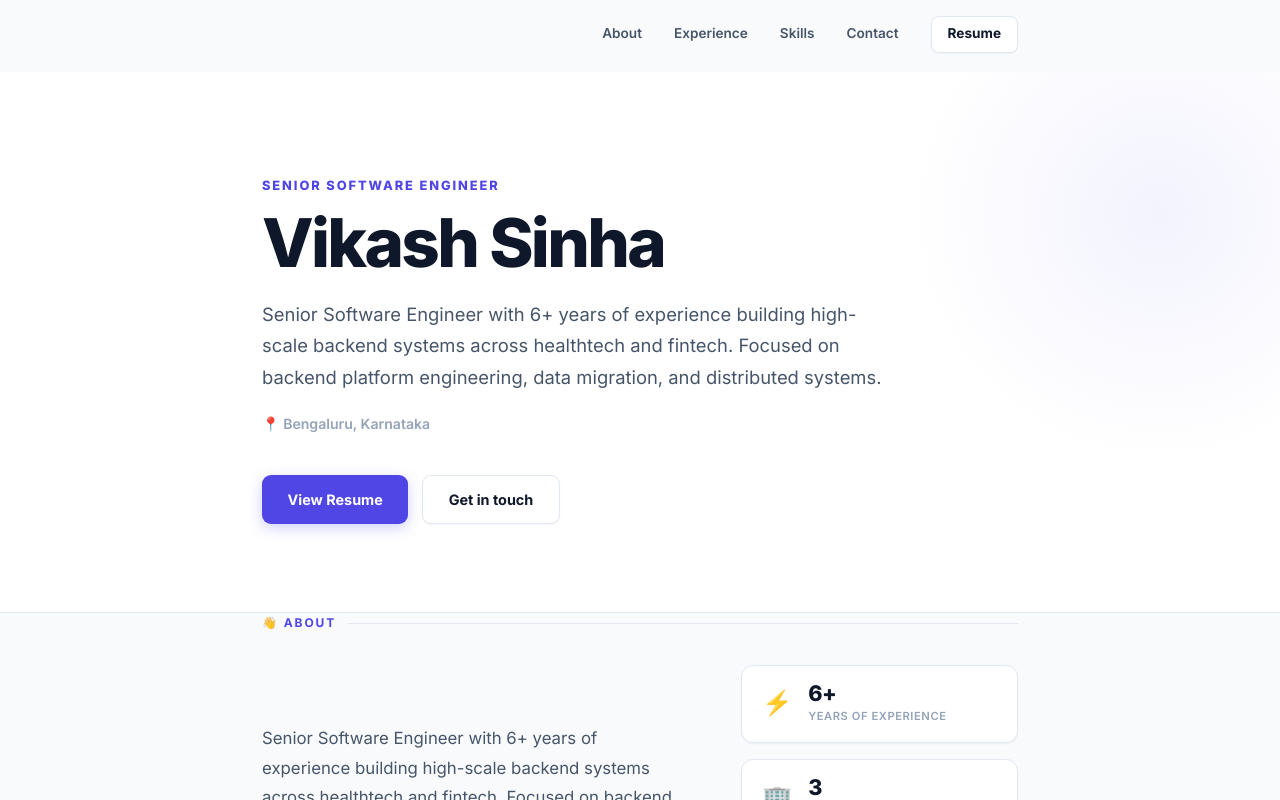
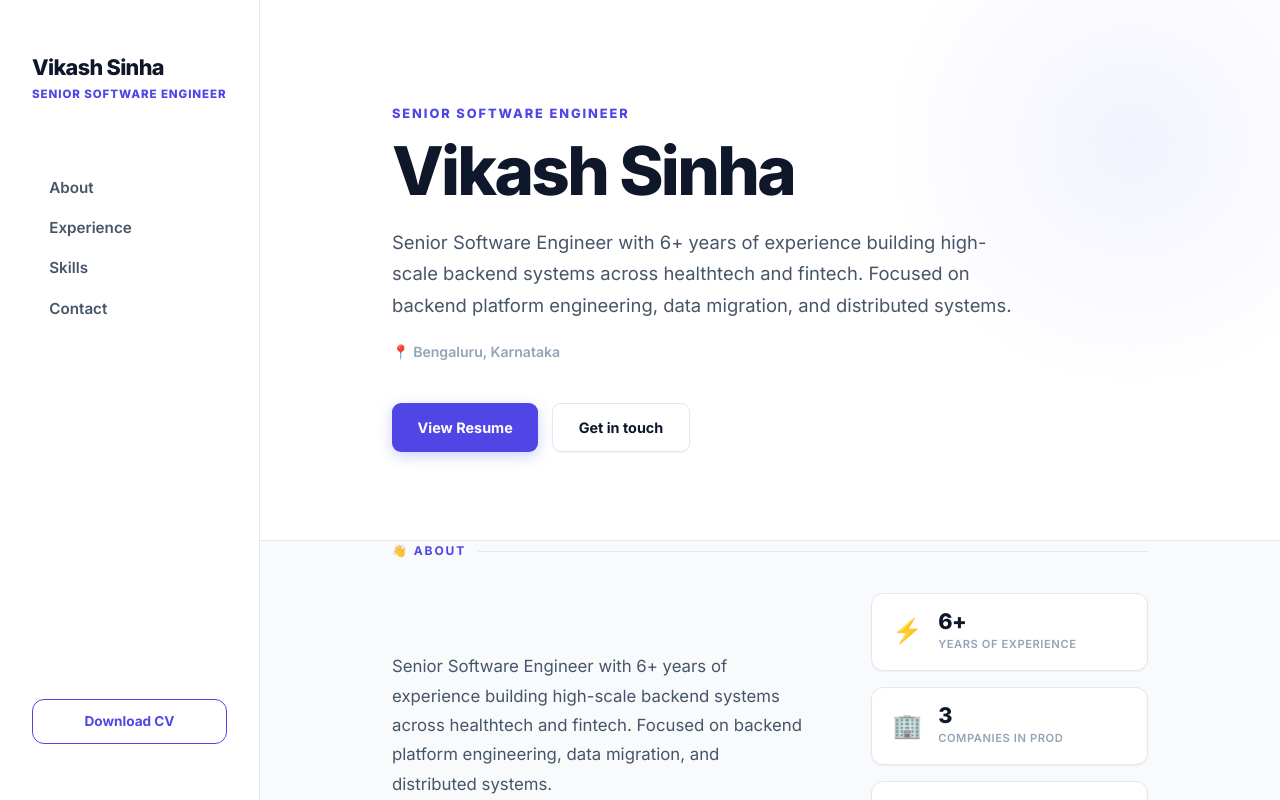
Before and after one commit to vikash1a/vikash-portfolio, a React (Vite) app in the folder site/: page / in a window 1280 px wide. Shown: the top 800 px of the page. Built offline with nearby package versions, Linux system fonts and the light colour scheme.

Commit message:
feat: change website navigation layout from top bar to left sidebar

```diff
--- a/site/src/components/Header.tsx
+++ b/site/src/components/Header.tsx
@@ -1,35 +1,62 @@
-import { useState, useEffect } from 'react';
+import { useState } from 'react';
 import data from '../data/resume.json';
 
 export default function Header() {
-  const [scrolled, setScrolled] = useState(false);
+  const [isOpen, setIsOpen] = useState(false);
   const base = import.meta.env.BASE_URL;
   const p = data.personal;
 
-  useEffect(() => {
-    const handleScroll = () => {
-      setScrolled(window.scrollY > 80);
-    };
-    window.addEventListener('scroll', handleScroll, { passive: true });
-    return () => window.removeEventListener('scroll', handleScroll);
-  }, []);
+  const toggleMenu = () => setIsOpen(!isOpen);
 
   return (
     <>
-      <div className="topbar-spacer"></div>
-      <nav className={`topbar ${scrolled ? 'scrolled' : ''}`} id="topbar">
-        <div className="topbar-inner container">
-          <span className="topbar-name">{p.name}</span>
-          <div className="topbar-links">
-            <a href="#about">About</a>
-            <a href="#experience">Experience</a>
-            <a href="#skills">Skills</a>
-            <a href="#contact">Contact</a>
-            <a href={`${base}Resume_Vikash_Sinha.pdf`} className="topbar-resume" target="_blank" rel="noopener noreferrer">Resume</a>
+      {/* Mobile Top Bar */}
+      <div className="mobile-bar">
+        <span className="mobile-name">{p.name}</span>
+        <button className="menu-toggle" onClick={toggleMenu} aria-label="Toggle menu">
+          <svg width="24" height="24" viewBox="0 0 24 24" fill="none" stroke="currentColor" strokeWidth="2.5" strokeLinecap="round" strokeLinejoin="round">
+            {isOpen ? (
+              <path d="M18 6 6 18M6 6l12 12" />
+            ) : (
+              <path d="M4 6h16M4 12h16M4 18h16" />
+            )}
+          </svg>
+        </button>
+      </div>
+
+      {/* Sidebar Navigation */}
+      <nav className={`sidebar ${isOpen ? 'open' : ''}`}>
+        <div className="sidebar-top">
+          <div className="sidebar-logo">
+            <span className="sidebar-name">{p.name}</span>
+            <span className="sidebar-title">{p.title}</span>
           </div>
+          <div className="sidebar-links">
+            <a href="#about" onClick={() => setIsOpen(false)}>
+              <span className="nav-bullet">▸</span> About
+            </a>
+            <a href="#experience" onClick={() => setIsOpen(false)}>
+              <span className="nav-bullet">▸</span> Experience
+            </a>
+            <a href="#skills" onClick={() => setIsOpen(false)}>
+              <span className="nav-bullet">▸</span> Skills
+            </a>
+            <a href="#contact" onClick={() => setIsOpen(false)}>
+              <span className="nav-bullet">▸</span> Contact
+            </a>
+          </div>
+        </div>
+        <div className="sidebar-footer">
+          <a href={`${base}Resume_Vikash_Sinha.pdf`} className="sidebar-resume" target="_blank" rel="noopener noreferrer">
+            Download CV
+          </a>
         </div>
       </nav>
 
+      {/* Overlay for Mobile */}
+      {isOpen && <div className="sidebar-overlay" onClick={toggleMenu}></div>}
+
+      {/* Hero Header */}
       <header>
         <div className="container hero-inner">
           <div className="hero-text">
--- a/site/src/index.css
+++ b/site/src/index.css
@@ -57,6 +57,223 @@ section { padding: 5rem 0; }
   flex: 1;
   height: 1px;
   background: var(--border);
+}
+
+/* Sidebar & Navigation (Left Menu) */
+.sidebar {
+  position: fixed;
+  top: 0; left: 0; bottom: 0;
+  width: 260px;
+  background: var(--bg-white);
+  border-right: 1px solid var(--border);
+  padding: 3.5rem 2rem;
+  display: flex;
+  flex-direction: column;
+  justify-content: space-between;
+  z-index: 100;
+  transition: transform 0.3s cubic-bezier(0.16, 1, 0.3, 1);
+}
+.sidebar-logo {
+  display: flex;
+  flex-direction: column;
+  gap: 0.35rem;
+}
+.sidebar-name {
+  font-weight: 900;
+  font-size: 1.35rem;
+  color: var(--text);
+  letter-spacing: -0.03em;
+  line-height: 1.1;
+}
+.sidebar-title {
+  font-size: 0.72rem;
+  font-weight: 800;
+  text-transform: uppercase;
+  letter-spacing: 0.08em;
+  color: var(--accent);
+}
+.sidebar-links {
+  display: flex;
+  flex-direction: column;
+  gap: 1rem;
+  margin: 4.5rem 0;
+}
+.sidebar-links a {
+  font-size: 0.95rem;
+  color: var(--text-secondary);
+  font-weight: 600;
+  display: flex;
+  align-items: center;
+  gap: 0.6rem;
+  transition: color 0.2s, transform 0.2s;
+}
+.sidebar-links a:hover {
+  color: var(--accent);
+  transform: translateX(4px);
+}
+.nav-bullet {
+  color: var(--accent);
+  opacity: 0;
+  transform: scale(0.5);
+  transition: opacity 0.2s, transform 0.2s;
+}
+.sidebar-links a:hover .nav-bullet {
+  opacity: 1;
+  transform: scale(1);
+}
+.sidebar-resume {
+  display: block;
+  text-align: center;
+  padding: 0.65rem 1rem;
+  border: 1.5px solid var(--accent);
+  border-radius: var(--radius);
+  color: var(--accent) !important;
+  font-weight: 700;
+  font-size: 0.85rem;
+  background: transparent;
+  transition: background 0.2s, color 0.2s, box-shadow 0.2s;
+}
+.sidebar-resume:hover {
+  background: var(--accent);
+  color: #fff !important;
+  box-shadow: 0 4px 12px rgba(99, 102, 241, 0.2);
+}
+
+/* Mobile Bar */
+.mobile-bar {
+  display: none;
+  position: fixed;
+  top: 0; left: 0; right: 0;
+  height: 64px;
+  background: rgba(255, 255, 255, 0.85);
+  backdrop-filter: blur(16px);
+  -webkit-backdrop-filter: blur(16px);
+  border-bottom: 1px solid var(--border);
+  padding: 0 1.5rem;
+  align-items: center;
+  justify-content: space-between;
+  z-index: 90;
+}
+.mobile-name {
+  font-weight: 800;
+  font-size: 1.1rem;
+  color: var(--text);
+  letter-spacing: -0.02em;
+}
+.menu-toggle {
+  background: transparent;
+  border: none;
+  color: var(--text);
+  cursor: pointer;
+  display: flex;
+  align-items: center;
+  justify-content: center;
+  padding: 0.5rem;
+}
+.sidebar-overlay {
+  position: fixed;
+  top: 0; left: 0; right: 0; bottom: 0;
+  background: rgba(15, 23, 42, 0.3);
+  backdrop-filter: blur(4px);
+  z-index: 95;
+}
+
+/* Layout Offsets for Left Sidebar */
+@media (min-width: 769px) {
+  header, main, footer {
+    margin-left: 260px;
+  }
+}
+
+/* Hero Section */
+header {
+  padding: 6.5rem 0 5.5rem;
+  background: var(--bg-white);
+  border-bottom: 1px solid var(--border);
+  position: relative;
+  overflow: hidden;
+}
+header::before {
+  content: '';
+  position: absolute;
+  top: -20%;
+  right: -10%;
+  width: 500px;
+  height: 500px;
+  background: radial-gradient(circle, rgba(99, 102, 241, 0.08) 0%, transparent 70%);
+  z-index: 0;
+  pointer-events: none;
+}
+.hero-inner { display: flex; align-items: flex-start; position: relative; z-index: 1; }
+.hero-text { max-width: 620px; }
+.hero-eyebrow {
+  font-size: 0.8rem;
+  font-weight: 800;
+  letter-spacing: 0.15em;
+  text-transform: uppercase;
+  color: var(--accent);
+  margin-bottom: 0.75rem;
+}
+h1 {
+  font-size: clamp(2.8rem, 8vw, 4.2rem);
+  font-weight: 900;
+  letter-spacing: -0.04em;
+  line-height: 1.05;
+  color: var(--text);
+  margin-bottom: 1.25rem;
+}
+.hero-sub {
+  font-size: 1.15rem;
+  color: var(--text-secondary);
+  line-height: 1.7;
+  margin-bottom: 1.25rem;
+}
+.hero-location {
+  display: flex;
+  align-items: center;
+  gap: 0.4rem;
+  font-size: 0.88rem;
+  color: var(--muted);
+  font-weight: 600;
+  margin-bottom: 2.5rem;
+}
+.hero-ctas { display: flex; flex-wrap: wrap; gap: 0.85rem; }
+.btn-primary {
+  display: inline-flex;
+  align-items: center;
+  padding: 0.75rem 1.6rem;
+  background: var(--accent);
+  color: #fff;
+  font-weight: 700;
+  font-size: 0.9rem;
+  border-radius: 9px;
+  box-shadow: 0 4px 14px rgba(99, 102, 241, 0.3);
+  transition: background 0.2s, transform 0.15s, box-shadow 0.2s;
+}
+.btn-primary:hover {
+  background: var(--accent-hover);
+  color: #fff;
+  transform: translateY(-1px);
+  box-shadow: 0 6px 20px rgba(99, 102, 241, 0.4);
+}
+.btn-ghost {
+  display: inline-flex;
+  align-items: center;
+  padding: 0.75rem 1.6rem;
+  border: 1px solid var(--border);
+  color: var(--text);
+  font-weight: 700;
+  font-size: 0.9rem;
+  border-radius: 9px;
+  background: var(--bg-white);
+  box-shadow: var(--shadow-sm);
+  transition: border-color 0.2s, background 0.2s, color 0.2s, transform 0.15s;
+}
+.btn-ghost:hover {
+  border-color: var(--accent);
+  color: var(--accent);
+  background: var(--accent-subtle);
+  transform: translateY(-1px);
 }
 
 /* About Section */
@@ -268,151 +485,6 @@ section { padding: 5rem 0; }
 .dl { color: var(--accent); }
 .dl .link-icon { background: var(--accent-subtle); border-color: var(--accent); color: var(--accent); }
 
-/* Header & Navigation */
-.topbar-spacer { height: 72px; }
-
-.topbar {
-  position: fixed;
-  top: 0; left: 0; right: 0;
-  z-index: 100;
-  padding: 1rem 0;
-  background: rgba(248, 250, 252, 0.8); /* matching --bg */
-  backdrop-filter: blur(20px);
-  -webkit-backdrop-filter: blur(20px);
-  border-bottom: 1px solid transparent;
-  transition: border-color 0.3s, background 0.3s, box-shadow 0.3s;
-}
-.topbar.scrolled {
-  background: rgba(255, 255, 255, 0.85);
-  border-bottom-color: rgba(15, 23, 42, 0.06);
-  box-shadow: 0 4px 30px rgba(0, 0, 0, 0.02);
-}
-.topbar-inner {
-  display: flex;
-  align-items: center;
-  justify-content: space-between;
-}
-.topbar-name {
-  font-weight: 800;
-  font-size: 1rem;
-  color: var(--text);
-  letter-spacing: -0.02em;
-  opacity: 0;
-  transform: translateY(4px);
-  transition: opacity 0.3s ease, transform 0.3s ease;
-  pointer-events: none;
-}
-.topbar.scrolled .topbar-name { opacity: 1; transform: translateY(0); pointer-events: auto; }
-.topbar-links { display: flex; align-items: center; gap: 2rem; }
-.topbar-links a { font-size: 0.85rem; color: var(--text-secondary); font-weight: 600; }
-.topbar-links a:hover { color: var(--accent); }
-.topbar-resume {
-  padding: 0.4rem 1rem;
-  border: 1px solid var(--border);
-  border-radius: 8px;
-  font-size: 0.85rem !important;
-  color: var(--text) !important;
-  font-weight: 700 !important;
-  background: var(--bg-white);
-  box-shadow: var(--shadow-sm);
-  transition: border-color 0.2s, background 0.2s, color 0.2s;
-}
-.topbar-resume:hover {
-  border-color: var(--accent);
-  color: var(--accent) !important;
-  background: var(--accent-subtle);
-}
-
-header {
-  padding: 6.5rem 0 5.5rem;
-  background: var(--bg-white);
-  border-bottom: 1px solid var(--border);
-  position: relative;
-  overflow: hidden;
-}
-header::before {
-  content: '';
-  position: absolute;
-  top: -20%;
-  right: -10%;
-  width: 500px;
-  height: 500px;
-  background: radial-gradient(circle, rgba(99, 102, 241, 0.08) 0%, transparent 70%);
-  z-index: 0;
-  pointer-events: none;
-}
-.hero-inner { display: flex; align-items: flex-start; position: relative; z-index: 1; }
-.hero-text { max-width: 620px; }
-.hero-eyebrow {
-  font-size: 0.8rem;
-  font-weight: 800;
-  letter-spacing: 0.15em;
-  text-transform: uppercase;
-  color: var(--accent);
-  margin-bottom: 0.75rem;
-}
-h1 {
-  font-size: clamp(2.8rem, 8vw, 4.2rem);
-  font-weight: 900;
-  letter-spacing: -0.04em;
-  line-height: 1.05;
-  color: var(--text);
-  margin-bottom: 1.25rem;
-}
-.hero-sub {
-  font-size: 1.15rem;
-  color: var(--text-secondary);
-  line-height: 1.7;
-  margin-bottom: 1.25rem;
-}
-.hero-location {
-  display: flex;
-  align-items: center;
-  gap: 0.4rem;
-  font-size: 0.88rem;
-  color: var(--muted);
-  font-weight: 600;
-  margin-bottom: 2.5rem;
-}
-.hero-ctas { display: flex; flex-wrap: wrap; gap: 0.85rem; }
-.btn-primary {
-  display: inline-flex;
-  align-items: center;
-  padding: 0.75rem 1.6rem;
-  background: var(--accent);
-  color: #fff;
-  font-weight: 700;
-  font-size: 0.9rem;
-  border-radius: 9px;
-  box-shadow: 0 4px 14px rgba(99, 102, 241, 0.3);
-  transition: background 0.2s, transform 0.15s, box-shadow 0.2s;
-}
-.btn-primary:hover {
-  background: var(--accent-hover);
-  color: #fff;
-  transform: translateY(-1px);
-  box-shadow: 0 6px 20px rgba(99, 102, 241, 0.4);
-}
-.btn-ghost {
-  display: inline-flex;
-  align-items: center;
-  padding: 0.75rem 1.6rem;
-  border: 1px solid var(--border);
-  color: var(--text);
-  font-weight: 700;
-  font-size: 0.9rem;
-  border-radius: 9px;
-  background: var(--bg-white);
-  box-shadow: var(--shadow-sm);
-  transition: border-color 0.2s, background 0.2s, color 0.2s, transform 0.15s;
-}
-.btn-ghost:hover {
-  border-color: var(--accent);
-  color: var(--accent);
-  background: var(--accent-subtle);
-  transform: translateY(-1px);
-}
-
 /* Footer */
 footer {
   padding: 2rem 0;
@@ -434,11 +506,23 @@ footer .container {
 
 /* Media Queries */
 @media (max-width: 768px) {
+  .mobile-bar {
+    display: flex;
+  }
+  .sidebar {
+    transform: translateX(-100%);
+    z-index: 100;
+    box-shadow: 10px 0 30px rgba(15, 23, 42, 0.05);
+  }
+  .sidebar.open {
+    transform: translateX(0);
+  }
+  header {
+    padding-top: 7.5rem; /* Account for mobile-bar spacing */
+  }
   .about-grid { grid-template-columns: 1fr; gap: 2.5rem; }
   .highlights { grid-template-columns: 1fr; gap: 0.75rem; }
   .highlights li { align-items: center; text-align: center; }
   .contact-card { grid-template-columns: 1fr; gap: 2rem; padding: 2rem; }
-  .topbar-links a:not(.topbar-resume) { display: none; }
-  header { padding: 5rem 0 3.5rem; }
   section { padding: 3.5rem 0; }
 }
```
